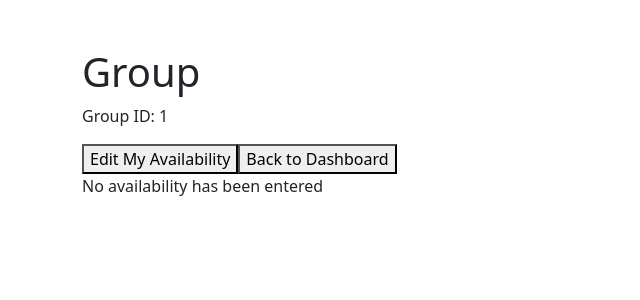
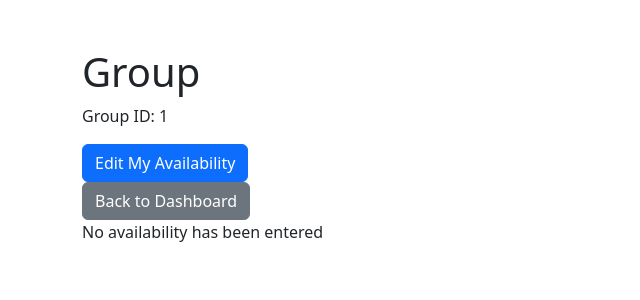
Before and after one commit to ParthP22/Planify, a Next.js app in the folder planify/: page /group/1 in a window 1280 px wide. Shown: the top 300 px of the page, without its empty margins (0-640 px from the left). Built offline with nearby package versions, Linux system fonts and the light colour scheme; no server answers; the database is empty.

Commit message:
refactor: added Bootstrap styling to the buttons on the group page

```diff
--- a/planify/src/app/group/[groupId]/page.tsx
+++ b/planify/src/app/group/[groupId]/page.tsx
@@ -105,11 +105,13 @@ export default function GroupPage() {
             <h1>Group</h1>
             <p>Group ID: {groupId}</p>
 
-            <button onClick={() => router.push(`/group/${groupId}/availability`)}>
+            <button className="btn btn-primary" onClick={() => router.push(`/group/${groupId}/availability`)}>
                 Edit My Availability
             </button>
 
-            <button onClick={() => router.push(`/dashboard`)}>
+            <br></br>
+
+            <button className="btn btn-secondary" onClick={() => router.push(`/dashboard`)}>
                 Back to Dashboard
             </button>
 
```
